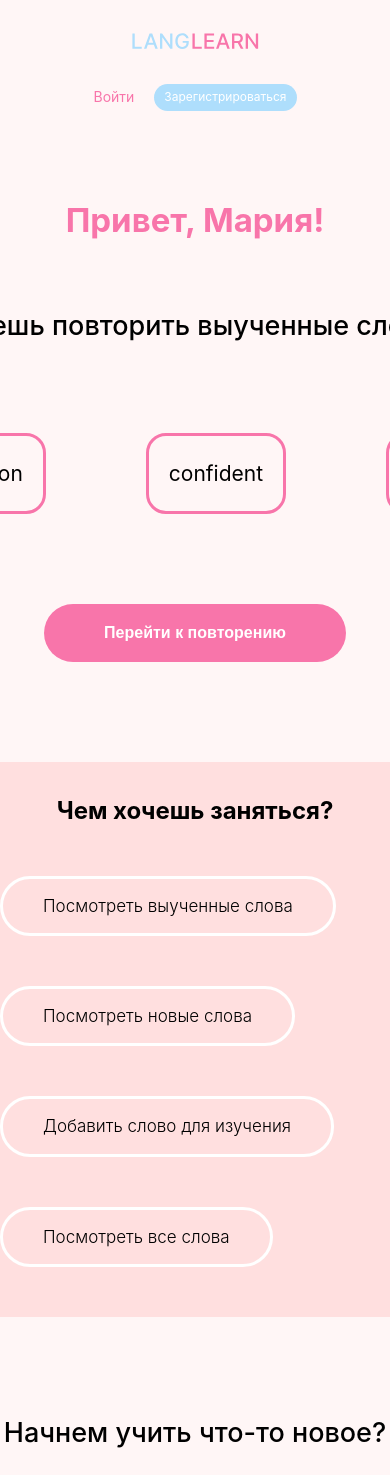
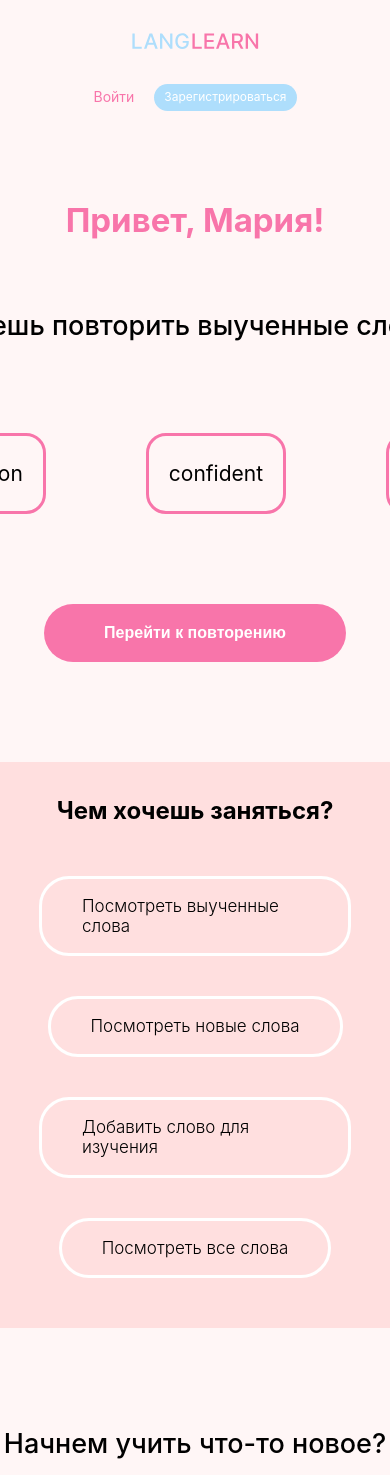
Before and after one commit to MariaMantusova/LangLearn_frontend, a React (Create React App) app: page /profile in a window 390 px wide. Shown: the top 1475 px of the page. Built offline with nearby package versions, Linux system fonts and the light colour scheme.

Commit message:
feat: add adaptive for opportunitiesBlock

```diff
--- a/src/components/OpportunitiesBlock/OpportunitiesBlock.scss
+++ b/src/components/OpportunitiesBlock/OpportunitiesBlock.scss
@@ -30,6 +30,12 @@
   flex-wrap: wrap;
   row-gap: 50px;
   column-gap: 80px;
+
+  @media screen and (max-width: 725px) {
+    gap: 40px;
+    max-width: 80%;
+    justify-content: center;
+  }
 }
 
 .opportunities__item {
```
